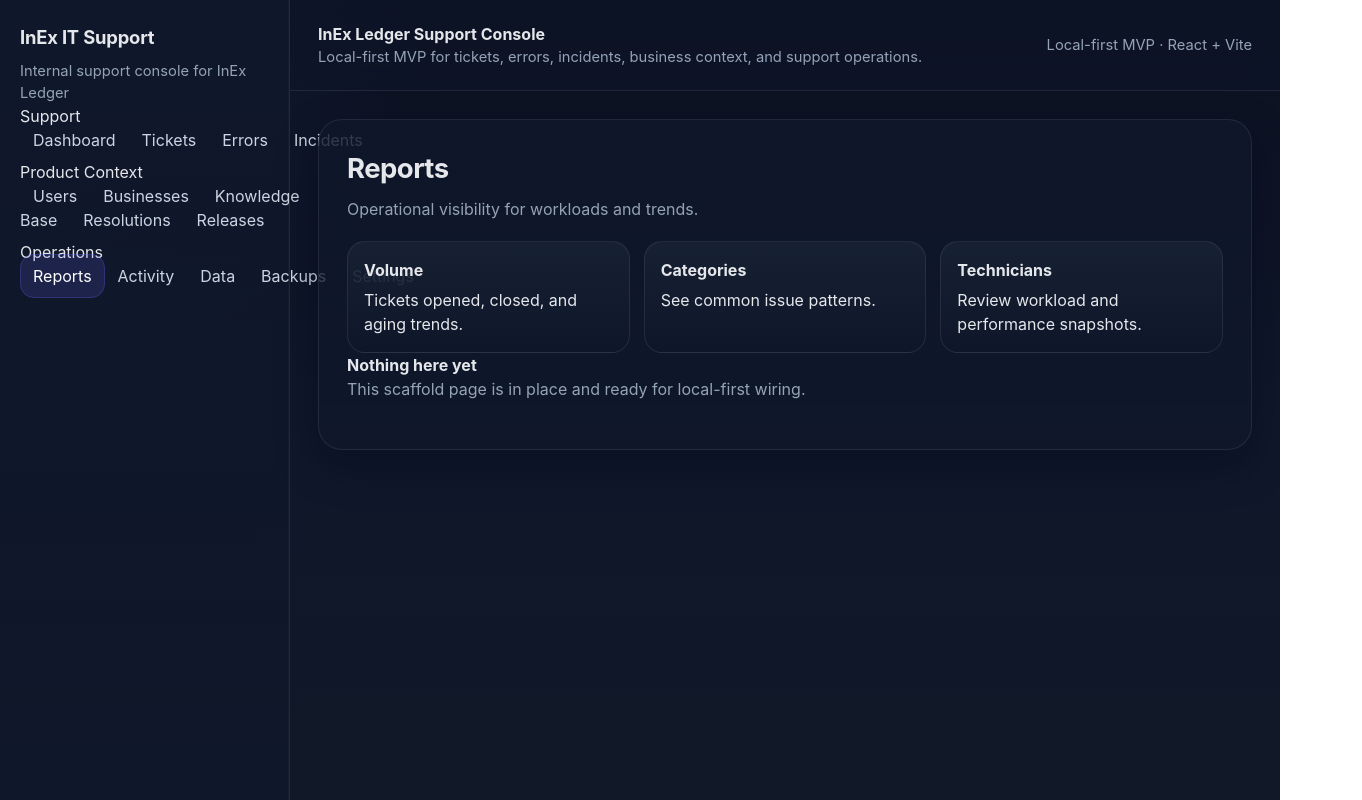
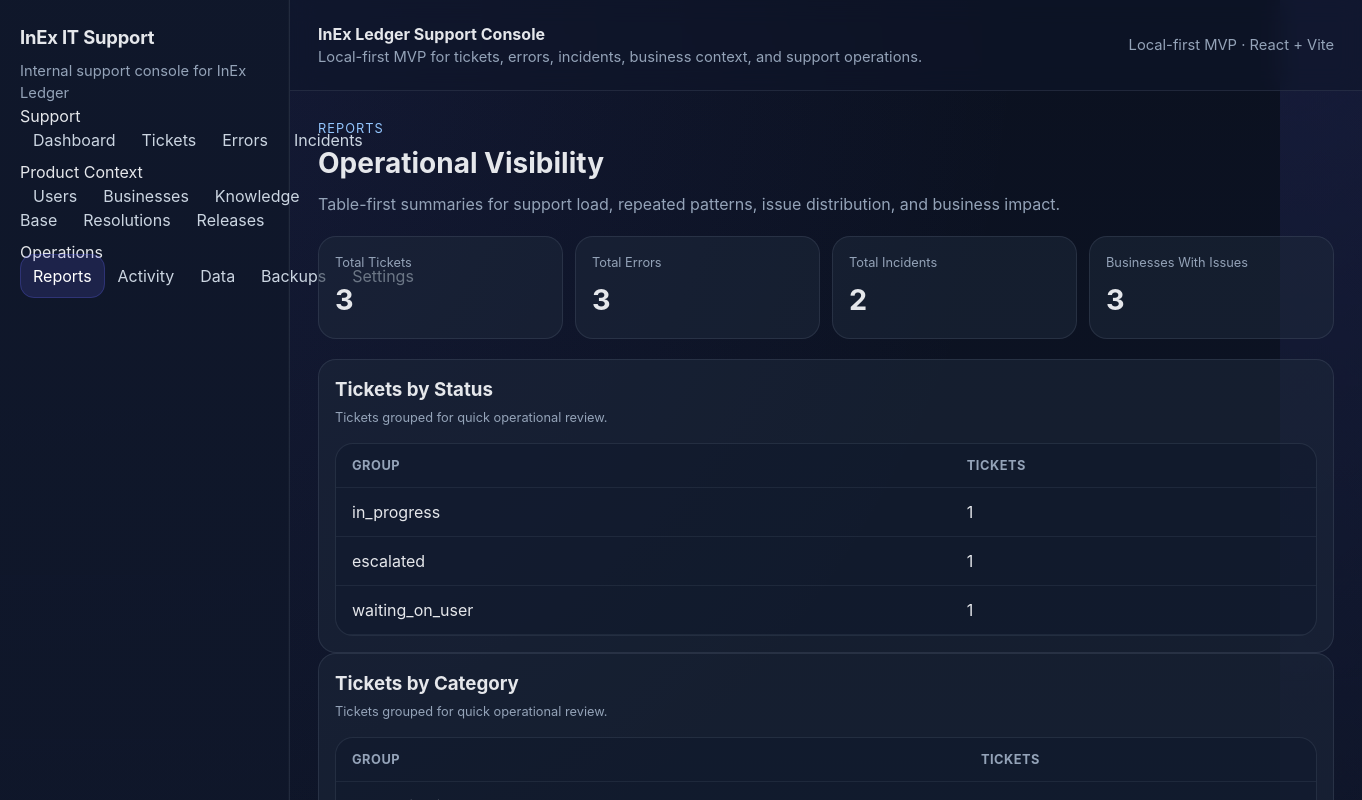
Before and after one commit to Emanuel628/InEx-IT-Support, a React (Vite) app: page /reports in a window 1280 px wide. Shown: the top 800 px of the page, 1362 px wide, since content can reach past the window. Built offline with nearby package versions, Linux system fonts and the light colour scheme.

Commit message:
Build reports workflow page with operational summaries

```diff
--- a/src/pages/reports/ReportsPage.tsx
+++ b/src/pages/reports/ReportsPage.tsx
@@ -1,15 +1,139 @@
-import { PlaceholderPage } from '@/components/shared/PlaceholderPage';
+import { getBusinesses } from '@/features/businesses/lib/businessStore';
+import { getErrors } from '@/features/errors/lib/errorStore';
+import { getIncidents } from '@/features/incidents/lib/incidentStore';
+import { getTickets } from '@/features/tickets/lib/ticketStore';
+import '@/features/tickets/styles/tickets.css';
+
+function countBy<T extends string>(values: T[]) {
+  return Object.entries(values.reduce<Record<string, number>>((acc, value) => {
+    acc[value] = (acc[value] || 0) + 1;
+    return acc;
+  }, {})).sort((a, b) => b[1] - a[1]);
+}
 
 export function ReportsPage() {
+  const tickets = getTickets();
+  const errors = getErrors();
+  const incidents = getIncidents();
+  const businesses = getBusinesses();
+
+  const ticketsByStatus = countBy(tickets.map((record) => record.status));
+  const ticketsByCategory = countBy(tickets.map((record) => record.category));
+  const ticketsByAppArea = countBy(tickets.map((record) => record.appArea));
+  const ticketsByPriority = countBy(tickets.map((record) => record.priority));
+  const ticketsByEnvironment = countBy(tickets.map((record) => record.environment));
+  const errorsBySource = countBy(errors.map((record) => record.source));
+  const errorsByAppArea = countBy(errors.map((record) => record.appArea));
+  const incidentsByStatus = countBy(incidents.map((record) => record.status));
+  const incidentsBySeverity = countBy(incidents.map((record) => record.severity));
+
+  const mostAffectedBusinesses = businesses
+    .map((record) => ({
+      id: record.id,
+      businessName: record.businessName,
+      issueCount: record.linkedTicketIds.length + record.linkedErrorIds.length + record.linkedIncidentIds.length,
+      subscriptionStatus: record.subscriptionStatus,
+    }))
+    .sort((a, b) => b.issueCount - a.issueCount)
+    .slice(0, 8);
+
+  const repeatedIssuePatterns = ticketsByCategory.slice(0, 8);
+
+  const reportSections = [
+    { title: 'Tickets by Status', rows: ticketsByStatus, valueLabel: 'Tickets' },
+    { title: 'Tickets by Category', rows: ticketsByCategory, valueLabel: 'Tickets' },
+    { title: 'Tickets by App Area', rows: ticketsByAppArea, valueLabel: 'Tickets' },
+    { title: 'Tickets by Priority / Severity', rows: ticketsByPriority, valueLabel: 'Tickets' },
+    { title: 'Tickets by Environment', rows: ticketsByEnvironment, valueLabel: 'Tickets' },
+    { title: 'Errors by Source', rows: errorsBySource, valueLabel: 'Errors' },
+    { title: 'Errors by App Area', rows: errorsByAppArea, valueLabel: 'Errors' },
+    { title: 'Incidents by Status', rows: incidentsByStatus, valueLabel: 'Incidents' },
+    { title: 'Incidents by Severity', rows: incidentsBySeverity, valueLabel: 'Incidents' },
+    { title: 'Repeated Issue Patterns', rows: repeatedIssuePatterns, valueLabel: 'Open or Total' },
+  ];
+
   return (
-    <PlaceholderPage
-      title="Reports"
-      description="Operational visibility for workloads and trends."
-      cards={[
-        { title: 'Volume', body: 'Tickets opened, closed, and aging trends.' },
-        { title: 'Categories', body: 'See common issue patterns.' },
-        { title: 'Technicians', body: 'Review workload and performance snapshots.' },
-      ]}
-    />
+    <section className="ticket-workspace-page">
+      <div className="ticket-page-header">
+        <div>
+          <span className="ticket-page-eyebrow">Reports</span>
+          <h2>Operational Visibility</h2>
+          <p>Table-first summaries for support load, repeated patterns, issue distribution, and business impact.</p>
+        </div>
+      </div>
+
+      <div className="ticket-stats-grid">
+        <article className="ticket-stat-card"><span>Total Tickets</span><strong>{tickets.length}</strong></article>
+        <article className="ticket-stat-card"><span>Total Errors</span><strong>{errors.length}</strong></article>
+        <article className="ticket-stat-card"><span>Total Incidents</span><strong>{incidents.length}</strong></article>
+        <article className="ticket-stat-card"><span>Businesses With Issues</span><strong>{mostAffectedBusinesses.filter((record) => record.issueCount > 0).length}</strong></article>
+      </div>
+
+      <div className="ticket-detail-grid">
+        {reportSections.map((section) => (
+          <section key={section.title} className="ticket-detail-panel">
+            <div className="ticket-section-header">
+              <h3>{section.title}</h3>
+              <span>{section.valueLabel} grouped for quick operational review.</span>
+            </div>
+            {section.rows.length ? (
+              <div className="ticket-table-wrap">
+                <table className="ticket-table">
+                  <thead>
+                    <tr>
+                      <th>Group</th>
+                      <th>{section.valueLabel}</th>
+                    </tr>
+                  </thead>
+                  <tbody>
+                    {section.rows.map(([label, count]) => (
+                      <tr key={label}>
+                        <td>{label}</td>
+                        <td>{count}</td>
+                      </tr>
+                    ))}
+                  </tbody>
+                </table>
+              </div>
+            ) : (
+              <p>No data yet.</p>
+            )}
+          </section>
+        ))}
+      </div>
+
+      <section className="ticket-detail-panel">
+        <div className="ticket-section-header">
+          <h3>Most Affected Businesses</h3>
+          <span>Businesses with the highest combined ticket, error, and incident footprint.</span>
+        </div>
+        {mostAffectedBusinesses.length ? (
+          <div className="ticket-table-wrap">
+            <table className="ticket-table">
+              <thead>
+                <tr>
+                  <th>Business</th>
+                  <th>Business ID</th>
+                  <th>Issue Count</th>
+                  <th>Subscription</th>
+                </tr>
+              </thead>
+              <tbody>
+                {mostAffectedBusinesses.map((record) => (
+                  <tr key={record.id}>
+                    <td>{record.businessName}</td>
+                    <td>{record.id}</td>
+                    <td>{record.issueCount}</td>
+                    <td>{record.subscriptionStatus}</td>
+                  </tr>
+                ))}
+              </tbody>
+            </table>
+          </div>
+        ) : (
+          <p>No business issue patterns yet.</p>
+        )}
+      </section>
+    </section>
   );
 }
```
